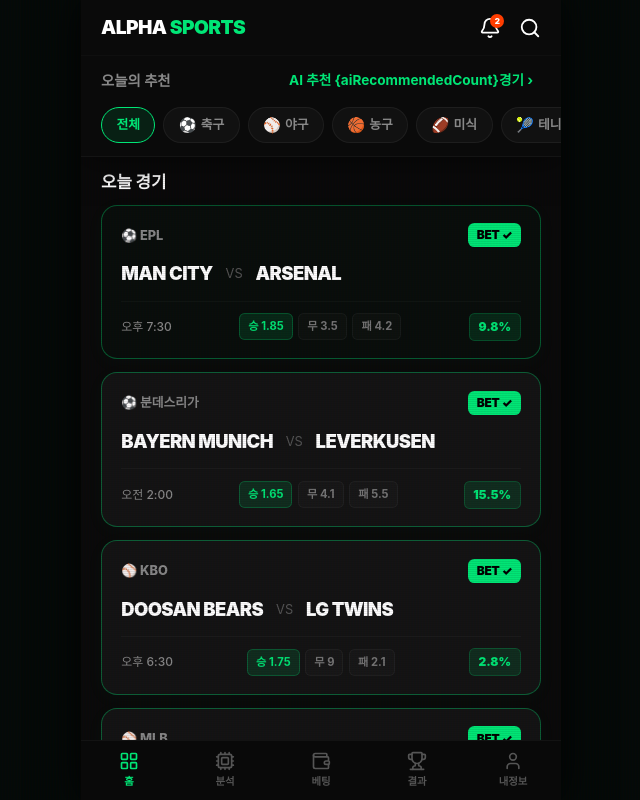
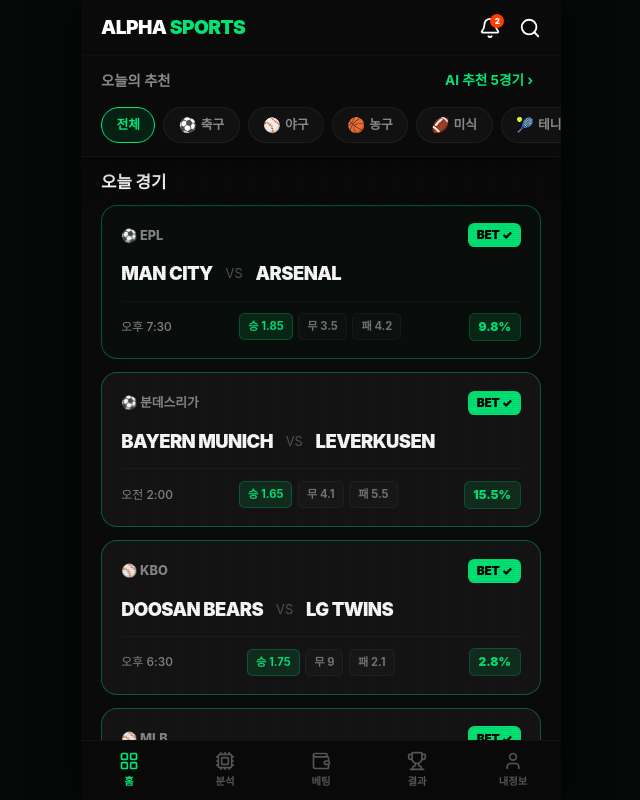
Before and after one commit to kimtyy/alpha-sports-master, a Next.js app: page / in a window 1280 px wide. Shown: the whole page, without its empty margins (319-959 px from the left). Built offline with nearby package versions, Linux system fonts and the light colour scheme.

Commit message:
fix(UI): fix template literal interpolation in recommendation bar

```diff
--- a/components/MatchTerminal.tsx
+++ b/components/MatchTerminal.tsx
@@ -297,7 +297,7 @@
               setActiveTab('home');
             }}
           >
-            {showOnlyValueBets ? '전체 보기' : `AI 추천 {aiRecommendedCount}경기 ›`}
+            {showOnlyValueBets ? '전체 보기' : `AI 추천 ${aiRecommendedCount}경기 ›`}
           </span>
         </div>
 
```
